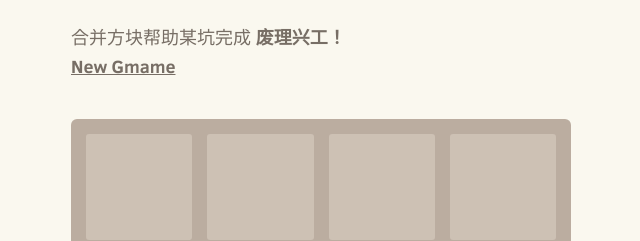
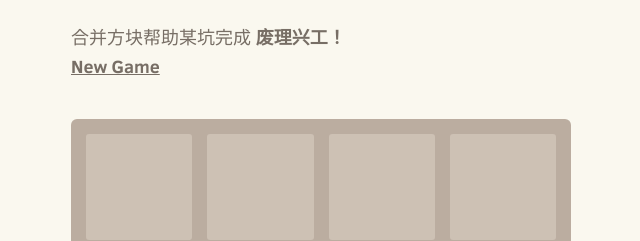
Before and after one commit to volltin/flxg-2048, a plain HTML site: page index.html in a window 1280 px wide. Shown: the part 169-410 px from the top of the page, 319-959 px from the left. Drawn offline with Linux system fonts and the light colour scheme.

Commit message:
fix typo

```diff
--- a/index.html
+++ b/index.html
@@ -28,7 +28,7 @@
 
     <div class="above-game">
       <p class="game-intro">合并方块帮助某坑完成 <strong>废理兴工！</strong></p>
-      <a class="restart-button">New Gmame</a>
+      <a class="restart-button">New Game</a>
     </div>
 
     <div class="game-container">
```
